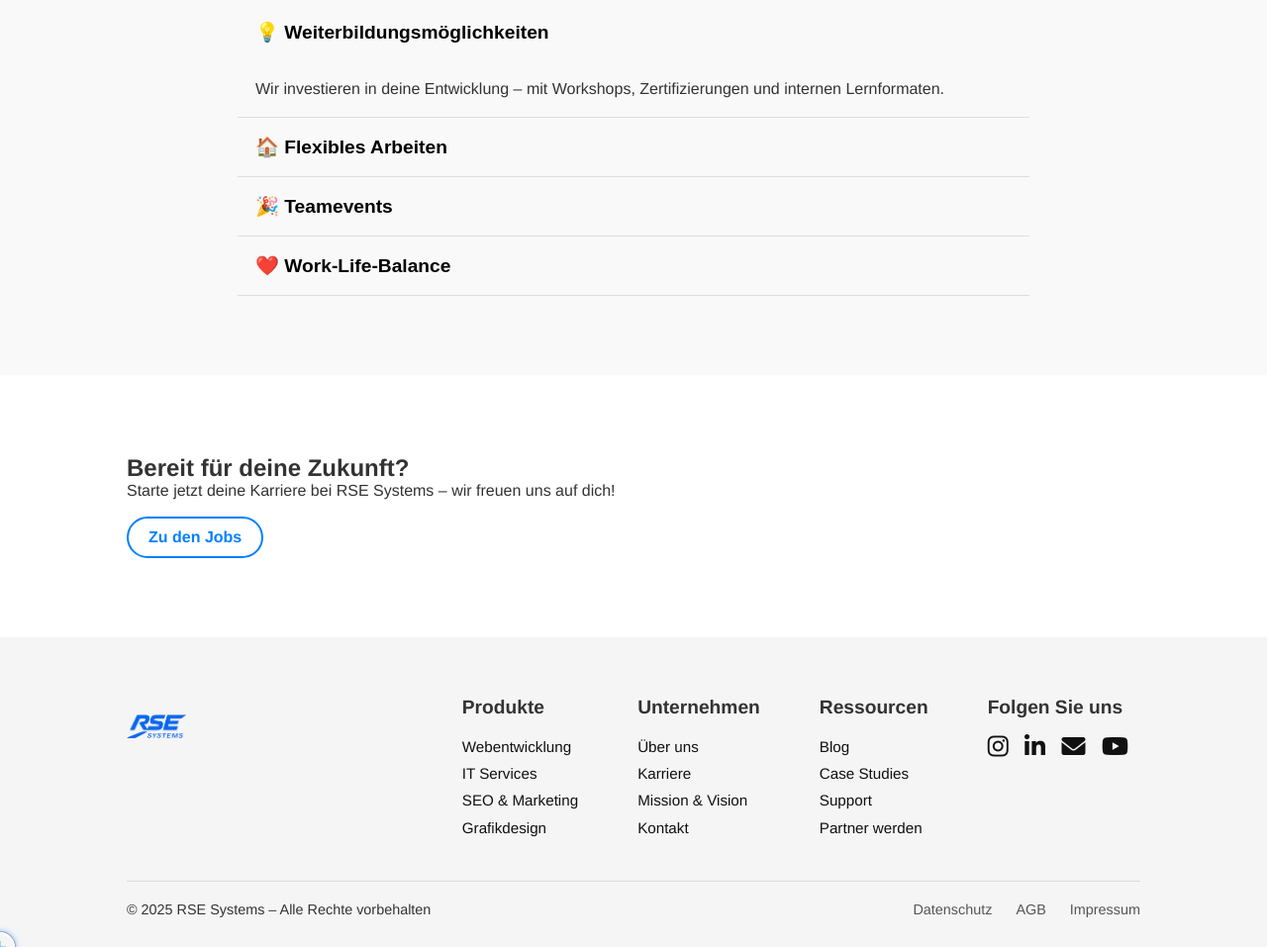
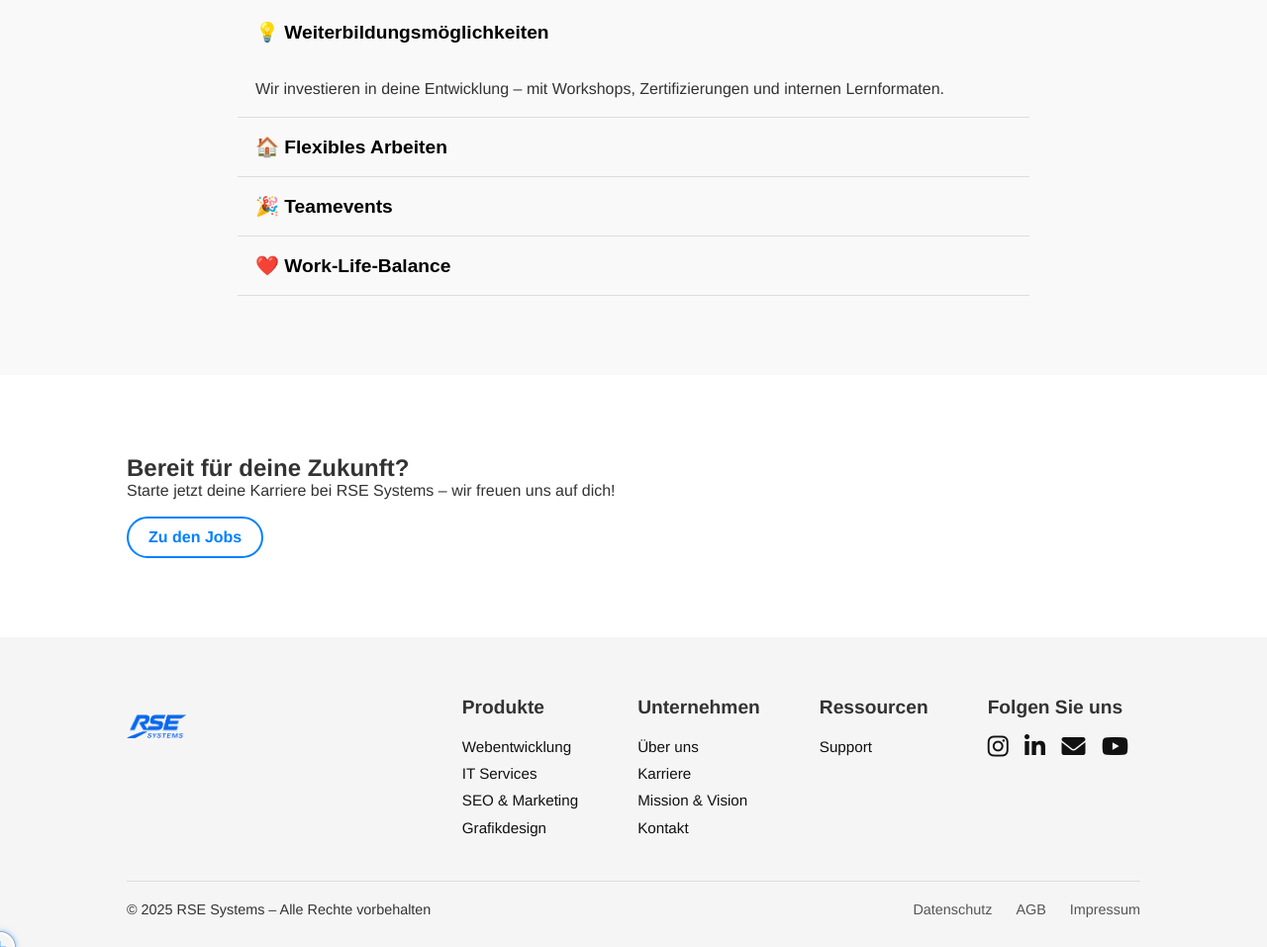
Before and after one commit to ribershamoelias/ribershamoelias.github.io, a plain HTML site: page karriere.html in a window 1280 px wide. Shown: the part 2260-3217 px from the top of the page at 99% size. Drawn offline with Linux system fonts and the light colour scheme.

Commit message:
Update karriere.html

```diff
--- a/karriere.html
+++ b/karriere.html
@@ -661,10 +661,7 @@
           <div class="footer-col">
             <h4>Ressourcen</h4>
             <ul>
-              <li><a href="./blog.html">Blog</a></li>
-              <li><a href="./case-studies.html">Case Studies</a></li>
               <li><a href="./support.html">Support</a></li>
-              <li><a href="./partner-werden.html">Partner werden</a></li>
             </ul>
           </div>
           <div class="footer-col">
```
